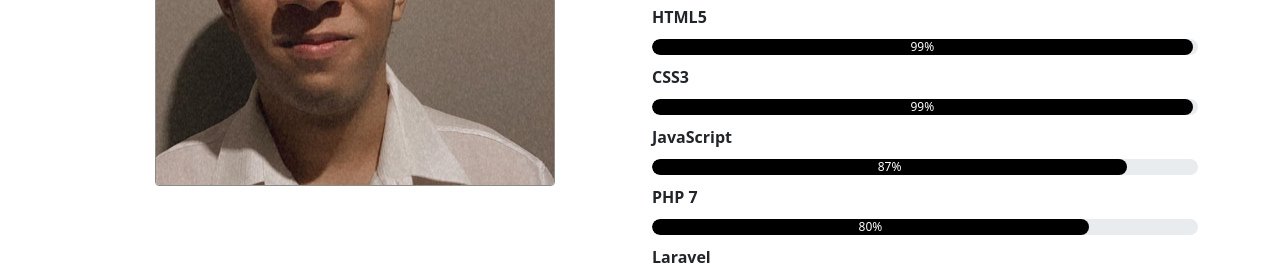
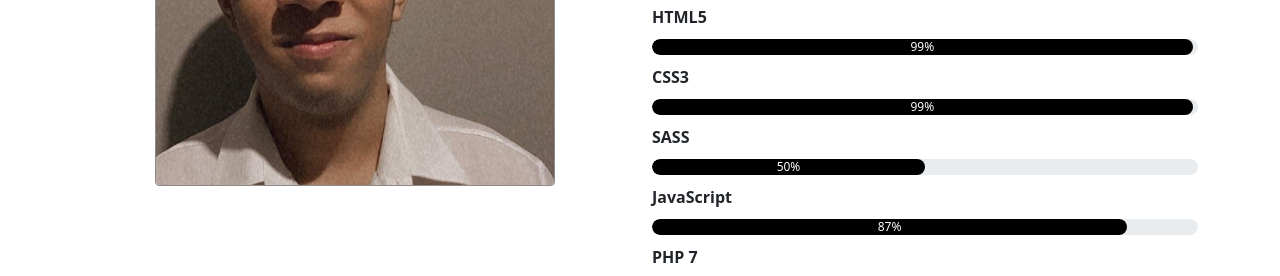
Before and after one commit to GeronimoOlanda/portfolio, a plain HTML site: page index.html in a window 1280 px wide. Shown: the part 1170-1446 px from the top of the page. Drawn offline with nearby package versions, Linux system fonts and the light colour scheme.

Commit message:
Adicionando barra de progresso da linguagem sass

```diff
--- a/index.html
+++ b/index.html
@@ -112,6 +112,10 @@
                         <p>CSS3</p>
                         <div class="progress">
                             <div class="progress-bar" style="width: 99%;">99%</div>
+                        </div>
+                        <p>SASS</p>
+                        <div class="progress">
+                            <div class="progress-bar" style="width: 50%;">50%</div>
                         </div>
                         <p>JavaScript</p>
                         <div class="progress">
```
